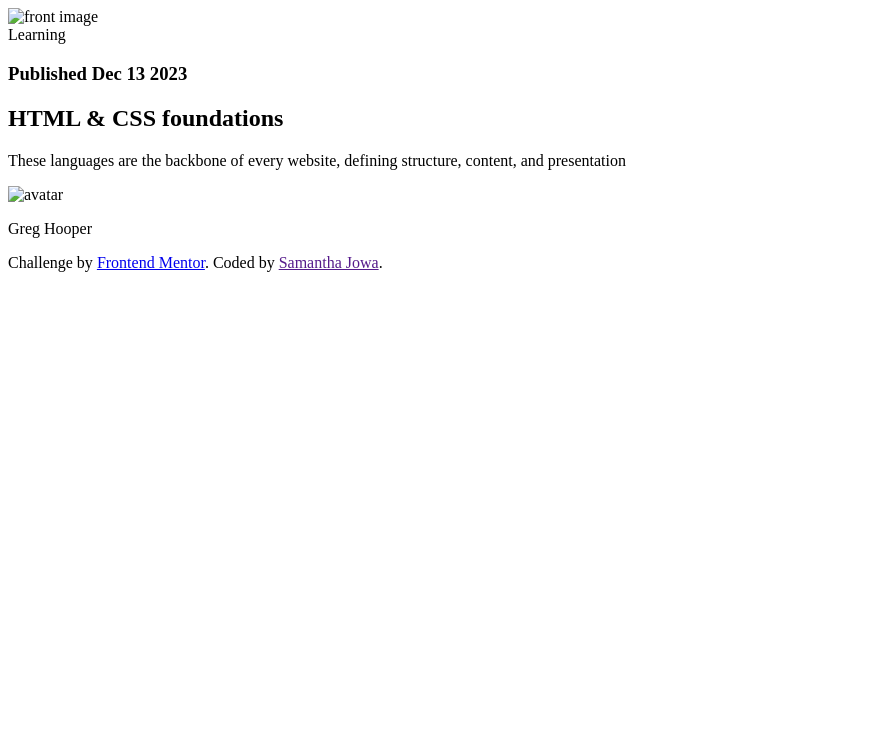
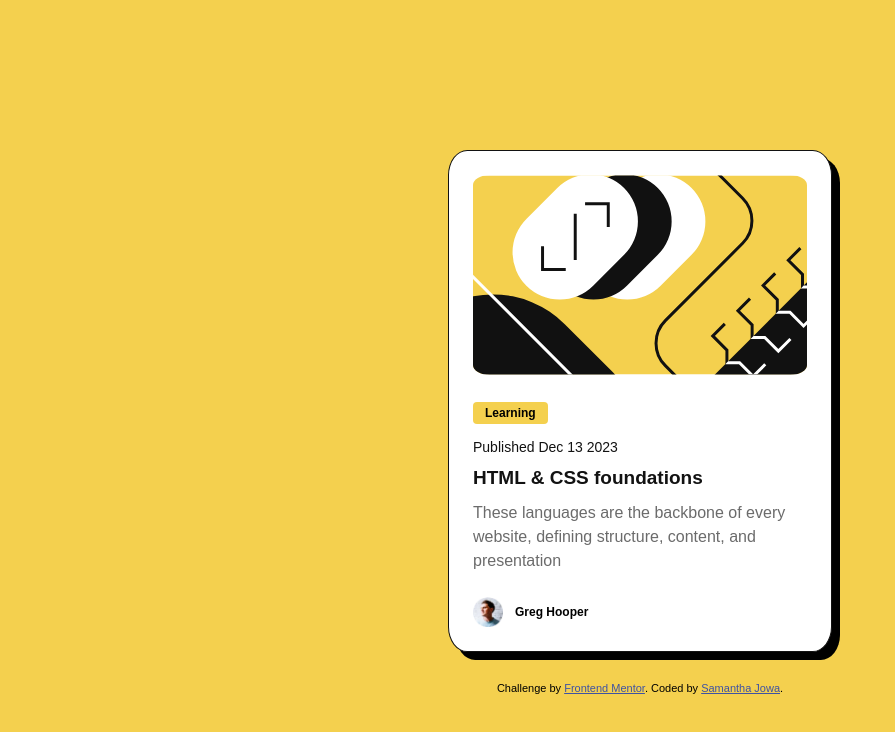
Before and after one commit to SamanthaJowa/blog-preview-card-main, a plain HTML site: page index.html in a window 1280 px wide. Shown: the whole page, without its empty margins (0-895 px from the left). Drawn offline with Linux system fonts and the light colour scheme; the site is published under a folder, as on GitHub Pages, so addresses that start at the root find nothing; a web font is replaced by a local one.

Commit message:
Update index.html

```diff
--- a/index.html
+++ b/index.html
@@ -3,7 +3,7 @@
   <head>
     <meta charset="UTF-8" />
     <meta name="viewport" content="width=device-width, initial-scale=1.0" />
-    <link rel="stylesheet" href="/styles.css" />
+    <link rel="stylesheet" href="styles.css" />
     <link
       rel="icon"
       type="image/png"
@@ -15,7 +15,7 @@
   <body>
     <div class="card">
       <div class="image">
-        <img src="/assets/images/illustration-article.svg" alt="front image" />
+        <img src="assets/images/illustration-article.svg" alt="front image" />
       </div>
       <div class="content">
         <label>Learning</label>
@@ -27,7 +27,7 @@
         </p>
       </div>
       <div class="footer">
-        <img src="/assets/images/image-avatar.webp" alt="avatar" />
+        <img src="assets/images/image-avatar.webp" alt="avatar" />
         <p>Greg Hooper</p>
       </div>
     </div>
```
